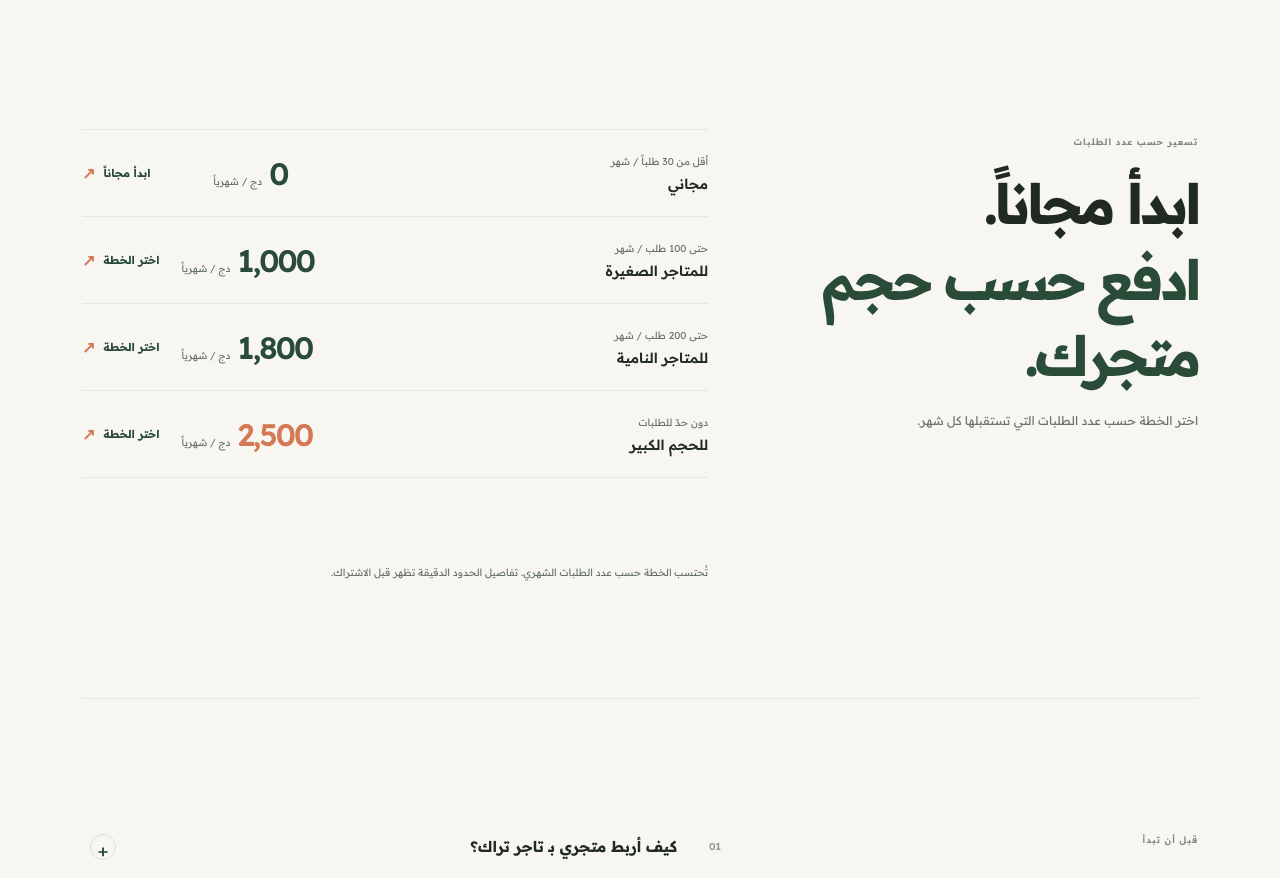
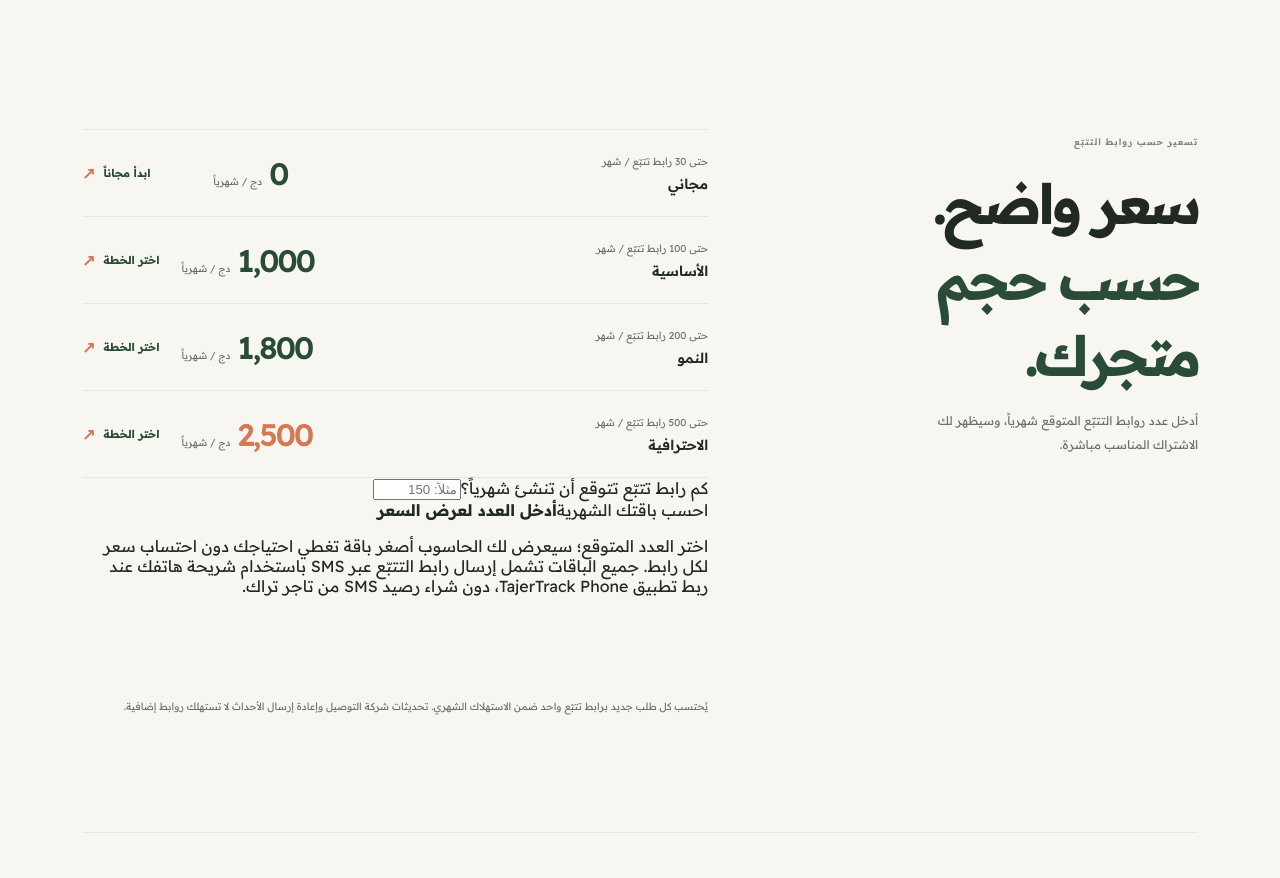
Before and after one commit to ni3yyn/dz-tracker, a Next.js app in the folder apps/web/: page / in a window 1280 px wide. Shown: the part 3820-4698 px from the top of the page. Built offline with nearby package versions, Linux system fonts and the light colour scheme; no server answers.

Commit message:
Update public pricing tiers and add calculator

```diff
--- a/apps/web/src/app/page.tsx
+++ b/apps/web/src/app/page.tsx
@@ -4,6 +4,7 @@ import ScrollRevealObserver from './ScrollRevealObserver';
 import SiteHeader from './SiteHeader';
 import SiteFooter from './SiteFooter';
 import FaqAccordion from './FaqAccordion';
+import PricingCalculator from './PricingCalculator';
 import { createClient } from '../lib/supabase-server';
 
 export const metadata = {
@@ -478,33 +479,34 @@ export default async function HomePage() {
 
       <section className={styles.pricingSection} id="pricing" aria-labelledby="pricing-title" data-dz-reveal>
         <div className={styles.pricingHead}>
-          <span className={styles.sectionEyebrow}>تسعير حسب عدد الطلبات</span>
-          <h2 id="pricing-title">ابدأ مجاناً.<br /><em>ادفع حسب حجم متجرك.</em></h2>
-          <p>اختر الخطة حسب عدد الطلبات التي تستقبلها كل شهر.</p>
+          <span className={styles.sectionEyebrow}>تسعير حسب روابط التتبّع</span>
+          <h2 id="pricing-title">سعر واضح.<br /><em>حسب حجم متجرك.</em></h2>
+          <p>أدخل عدد روابط التتبّع المتوقع شهرياً، وسيظهر لك الاشتراك المناسب مباشرة.</p>
         </div>
         <div className={styles.pricingList}>
           <article className={styles.priceRow}>
-            <div><span className={styles.priceOrders}>أقل من 30 طلباً / شهر</span><h3>مجاني</h3></div>
+            <div><span className={styles.priceOrders}>حتى 30 رابط تتبّع / شهر</span><h3>مجاني</h3></div>
             <div className={styles.priceAmount}><strong>0</strong><span>دج / شهرياً</span></div>
             <a href="/register" className={styles.priceLink}>ابدأ مجاناً <span aria-hidden="true">↗</span></a>
           </article>
           <article className={styles.priceRow}>
-            <div><span className={styles.priceOrders}>حتى 100 طلب / شهر</span><h3>للمتاجر الصغيرة</h3></div>
+            <div><span className={styles.priceOrders}>حتى 100 رابط تتبّع / شهر</span><h3>الأساسية</h3></div>
             <div className={styles.priceAmount}><strong>1,000</strong><span>دج / شهرياً</span></div>
             <a href="/register" className={styles.priceLink}>اختر الخطة <span aria-hidden="true">↗</span></a>
           </article>
           <article className={styles.priceRow}>
-            <div><span className={styles.priceOrders}>حتى 200 طلب / شهر</span><h3>للمتاجر النامية</h3></div>
+            <div><span className={styles.priceOrders}>حتى 200 رابط تتبّع / شهر</span><h3>النمو</h3></div>
             <div className={styles.priceAmount}><strong>1,800</strong><span>دج / شهرياً</span></div>
             <a href="/register" className={styles.priceLink}>اختر الخطة <span aria-hidden="true">↗</span></a>
           </article>
-          <article className={`${styles.priceRow} ${styles.priceRowUnlimited}`}>
-            <div><span className={styles.priceOrders}>دون حدّ للطلبات</span><h3>للحجم الكبير</h3></div>
+          <article className={styles.priceRow + ' ' + styles.priceRowUnlimited}>
+            <div><span className={styles.priceOrders}>حتى 500 رابط تتبّع / شهر</span><h3>الاحترافية</h3></div>
             <div className={styles.priceAmount}><strong>2,500</strong><span>دج / شهرياً</span></div>
             <a href="/register" className={styles.priceLink}>اختر الخطة <span aria-hidden="true">↗</span></a>
           </article>
+          <PricingCalculator />
         </div>
-        <p className={styles.pricingNote}>تُحتسب الخطة حسب عدد الطلبات الشهري. تفاصيل الحدود الدقيقة تظهر قبل الاشتراك.</p>
+        <p className={styles.pricingNote}>يُحتسب كل طلب جديد برابط تتبّع واحد ضمن الاستهلاك الشهري. تحديثات شركة التوصيل وإعادة إرسال الأحداث لا تستهلك روابط إضافية.</p>
       </section>
 
       <section className={styles.faqSection} id="faq" aria-labelledby="faq-title" data-dz-reveal>
```
